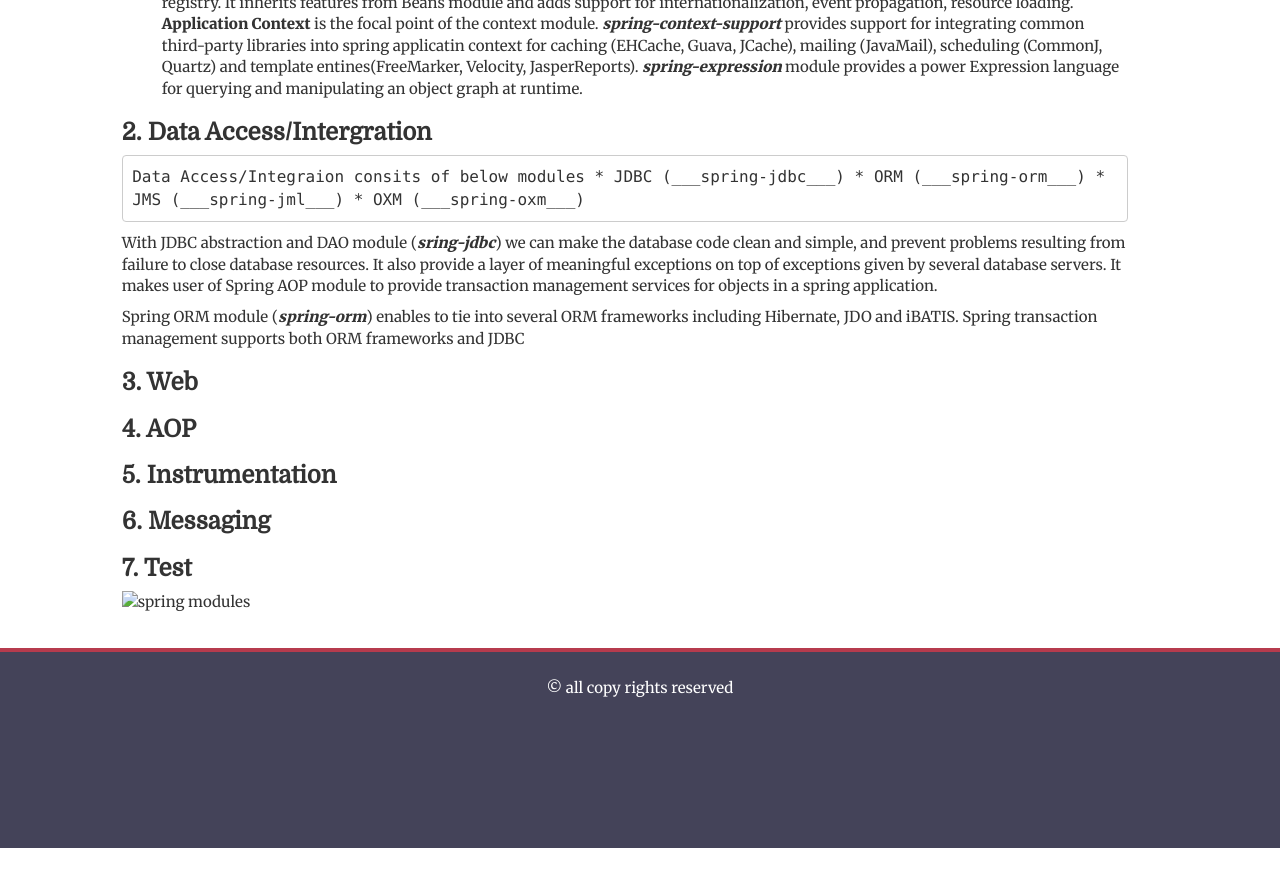
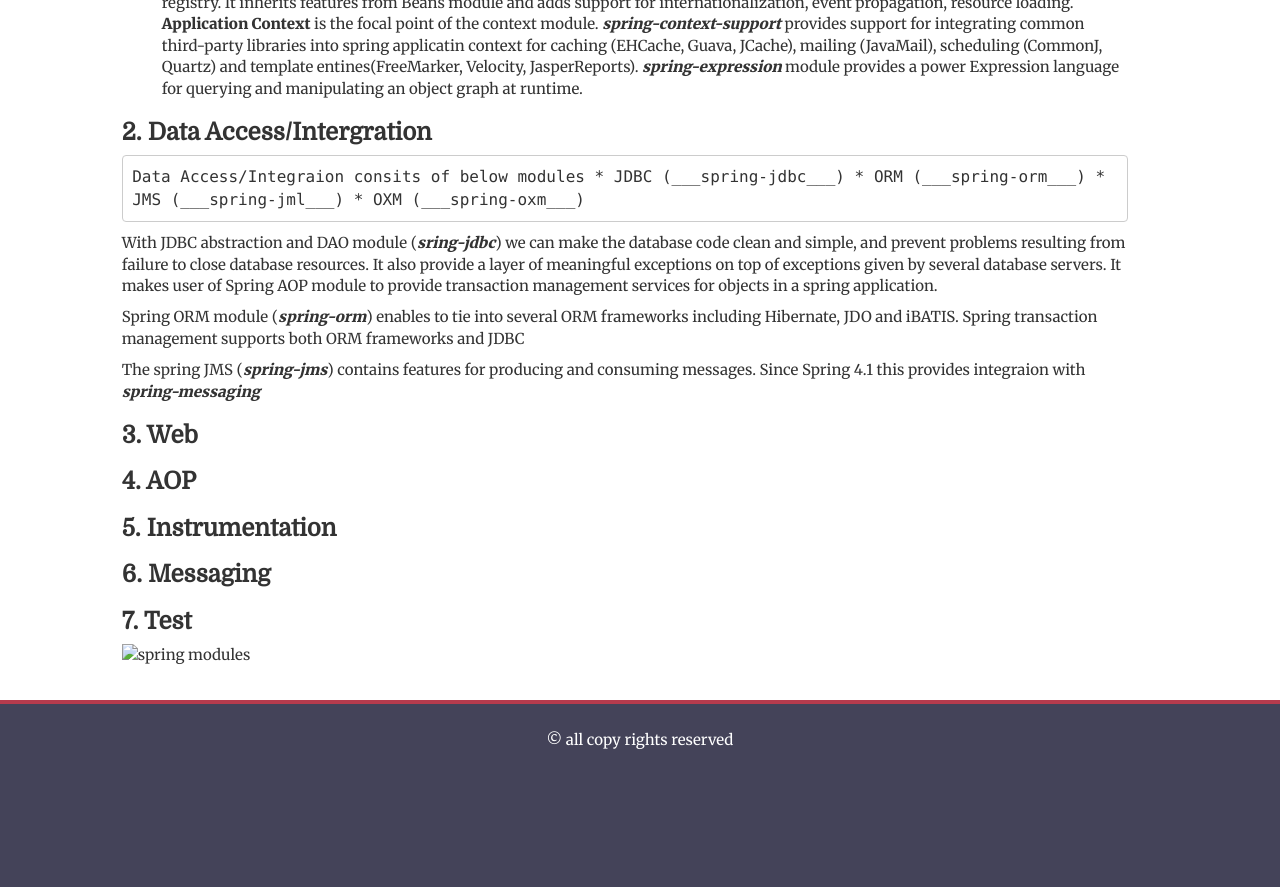
Before and after one commit to deepaksama/deepaksama.github.io, a Jekyll site: the page built from _posts/springcore/2017-03-04-Spring-Core-Tutorial.md, in a window 1280 px wide and 900 px high, scrolled down 726 px. Shown: the top 887 px of the window. Built offline with Jekyll 4.4.1, drawn with Linux system fonts in a browser that asks for light colours; nearby versions of some CDN libraries; some web fonts are replaced; before the commit the page ends 1574 px from its top, so only the background shows below that.

Commit message:
Updated 2017-03-04-Spring-Core-Tutorial.md

```diff
--- a/_posts/springcore/2017-03-04-Spring-Core-Tutorial.md
+++ b/_posts/springcore/2017-03-04-Spring-Core-Tutorial.md
@@ -39,6 +39,7 @@ With JDBC abstraction and DAO module (___sring-jdbc___) we can make the database
 
 Spring ORM module (___spring-orm___) enables to tie into several ORM frameworks including Hibernate, JDO and iBATIS.  Spring transaction management supports both ORM frameworks and JDBC
 
+The spring JMS (___spring-jms___) contains features for producing and consuming messages.  Since Spring 4.1 this provides integraion with ___spring-messaging___
 
 ### **3. Web**
 ### **4. AOP**
```
